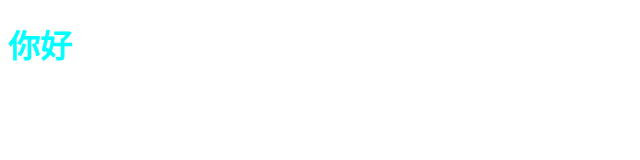
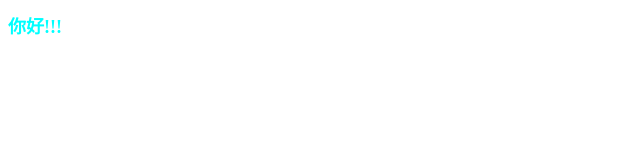
Before and after one commit to zk-wl/test2, a plain HTML site: page index.html in a window 1280 px wide. Shown: the whole page, without its empty margins (0-640 px from the left). Drawn offline with Linux system fonts and the light colour scheme.

```diff
--- a/index.css
+++ b/index.css
@@ -1,3 +1,4 @@
 h1{
     color: aqua;
+    font-size: large;
 }
--- a/index.html
+++ b/index.html
@@ -8,7 +8,7 @@
     <link rel="stylesheet" href="./index.css">
 </head>
 <body>
-<h1>你好</h1>
+<h1>你好!!!</h1>
     <script src="./index.js">
 
     </script>
--- a/index.js
+++ b/index.js
@@ -1,3 +1,3 @@
-document.getElementsByTagName('h1')[0].click =function(){
+document.getElementsByTagName('h1')[0].onclick =function(){
     alert("你好git")
 }
```
